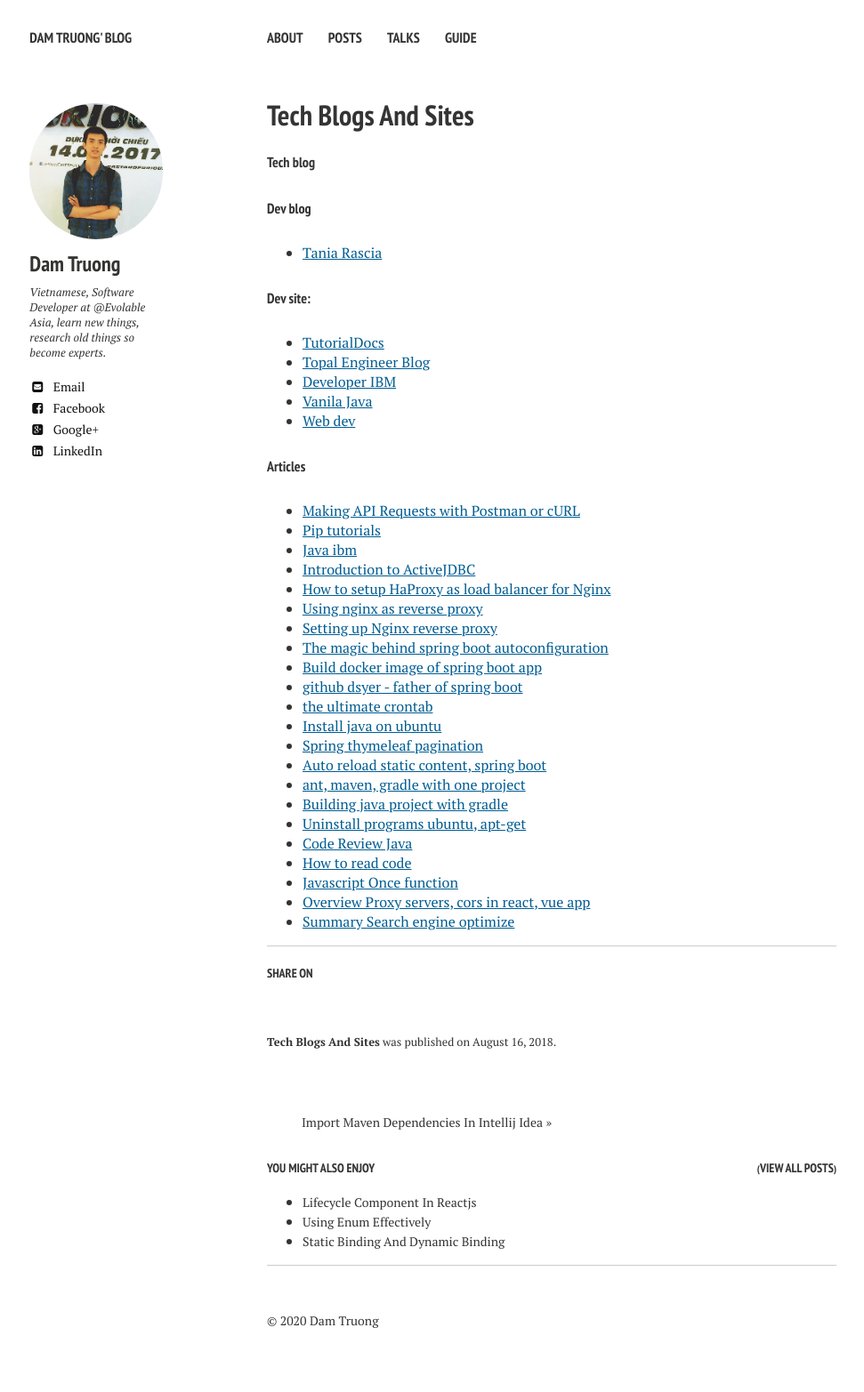
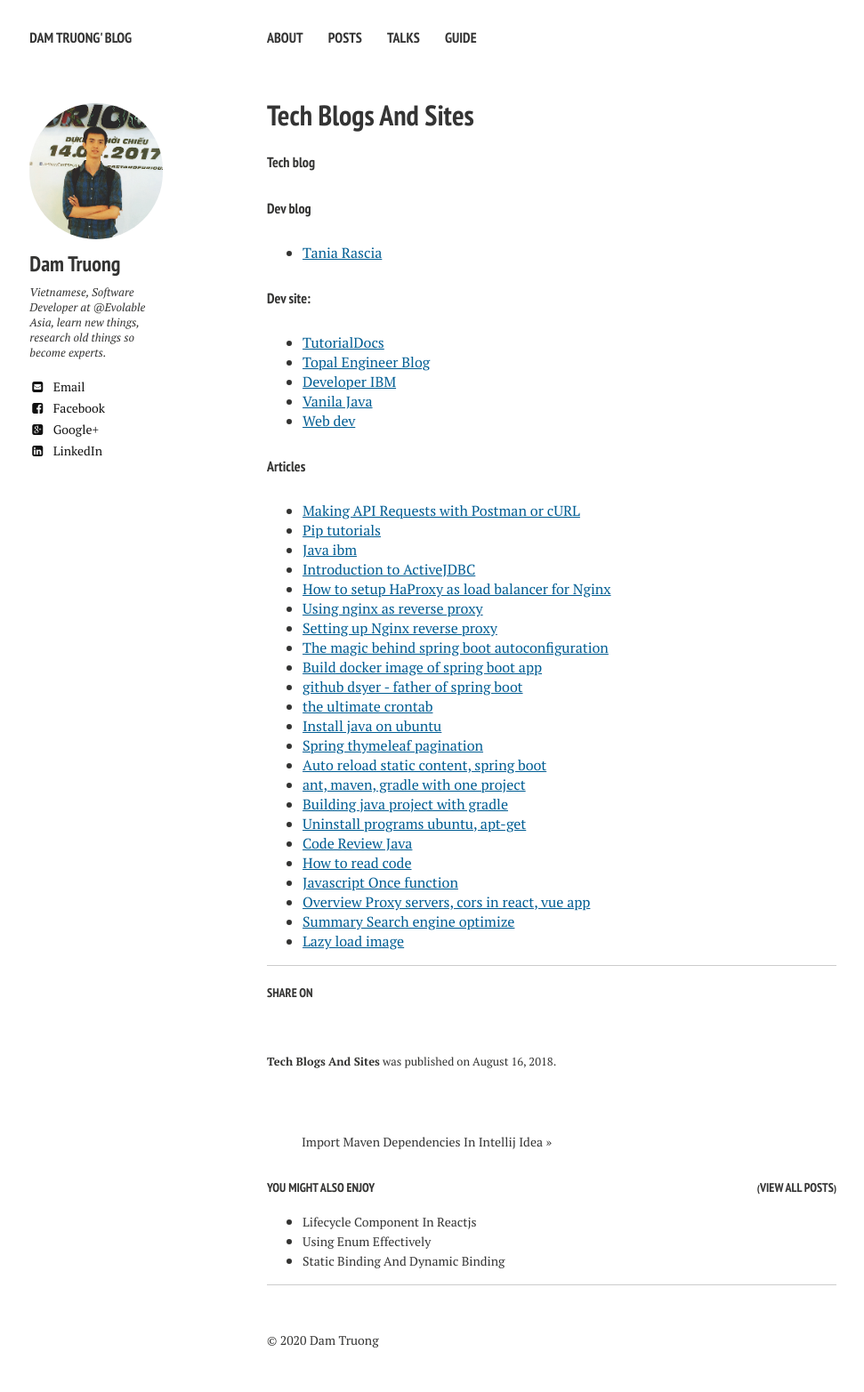
Before and after one commit to truongdam/truongdam.github.io, a Jekyll site: the page built from _posts/2018-08-16-tech-blogs-and-sites.md, in a window 1280 px wide. Shown: the whole page at 89% size, without its empty margins (20-991 px from the left). Built offline with Jekyll 4.4.1, drawn with Linux system fonts in a browser that asks for light colours; nearby versions of some CDN libraries; our own code applies the rules of GitHub Pages for plain Markdown files; before the commit the page ends 1543 px from its top, so only the background shows below that.

Commit message:
lazy load image

```diff
--- a/_posts/2018-08-16-tech-blogs-and-sites.md
+++ b/_posts/2018-08-16-tech-blogs-and-sites.md
@@ -36,3 +36,4 @@
 - [Javascript Once function](https://davidwalsh.name/javascript-once)
 - [Overview Proxy servers, cors in react, vue app](https://levelup.gitconnected.com/overview-of-proxy-server-and-how-we-use-them-in-react-bf67c062b929)
 - [Summary Search engine optimize](https://9elements.com/seo-cheat-sheet/)
+- [Lazy load image](https://web.dev/use-lazysizes-to-lazyload-images/)
```
